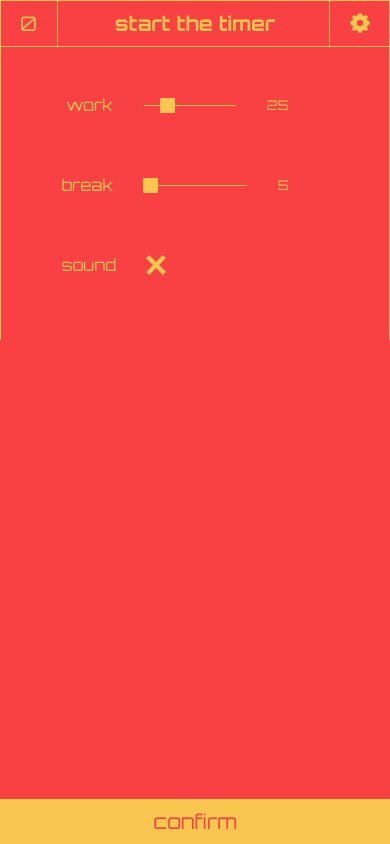
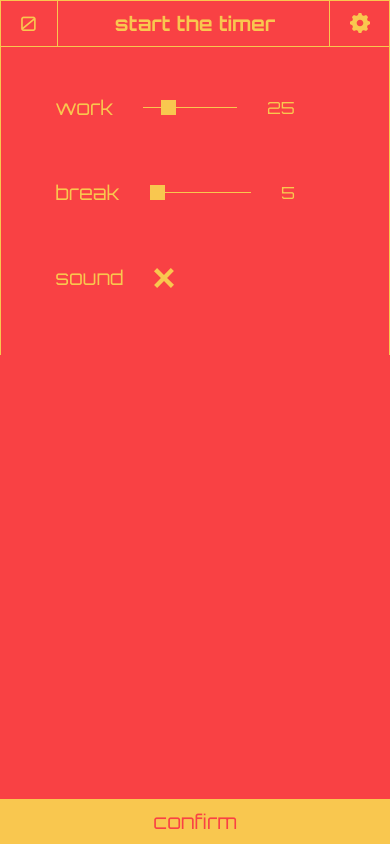
Before and after one commit to bojantubic/pomodoro-timer-react, a React (Create React App) app: page / in a window 390 px wide. Both pictures are taken after a click on the button 359 px from the left and 23 px from the top of the page. Built offline with nearby package versions, Linux system fonts and the light colour scheme.

Commit message:
Fix media queries

```diff
--- a/src/App.css
+++ b/src/App.css
@@ -178,7 +178,7 @@ footer button:hover,
 }
 
 .form {
-  width: 100%;
+  width: 33vw;
   height: 75%;
   padding: 35px;
   border: 1px solid var(--color-secondary);
@@ -206,6 +206,7 @@ footer button:hover,
 .form__block {
   margin: 30px;
   width: 90%;
+  font-size: 20px;
 
   display: flex;
   justify-content: center;
```
Also changed, not shown: 1 other file (tests, documents, lock files or other folders).
